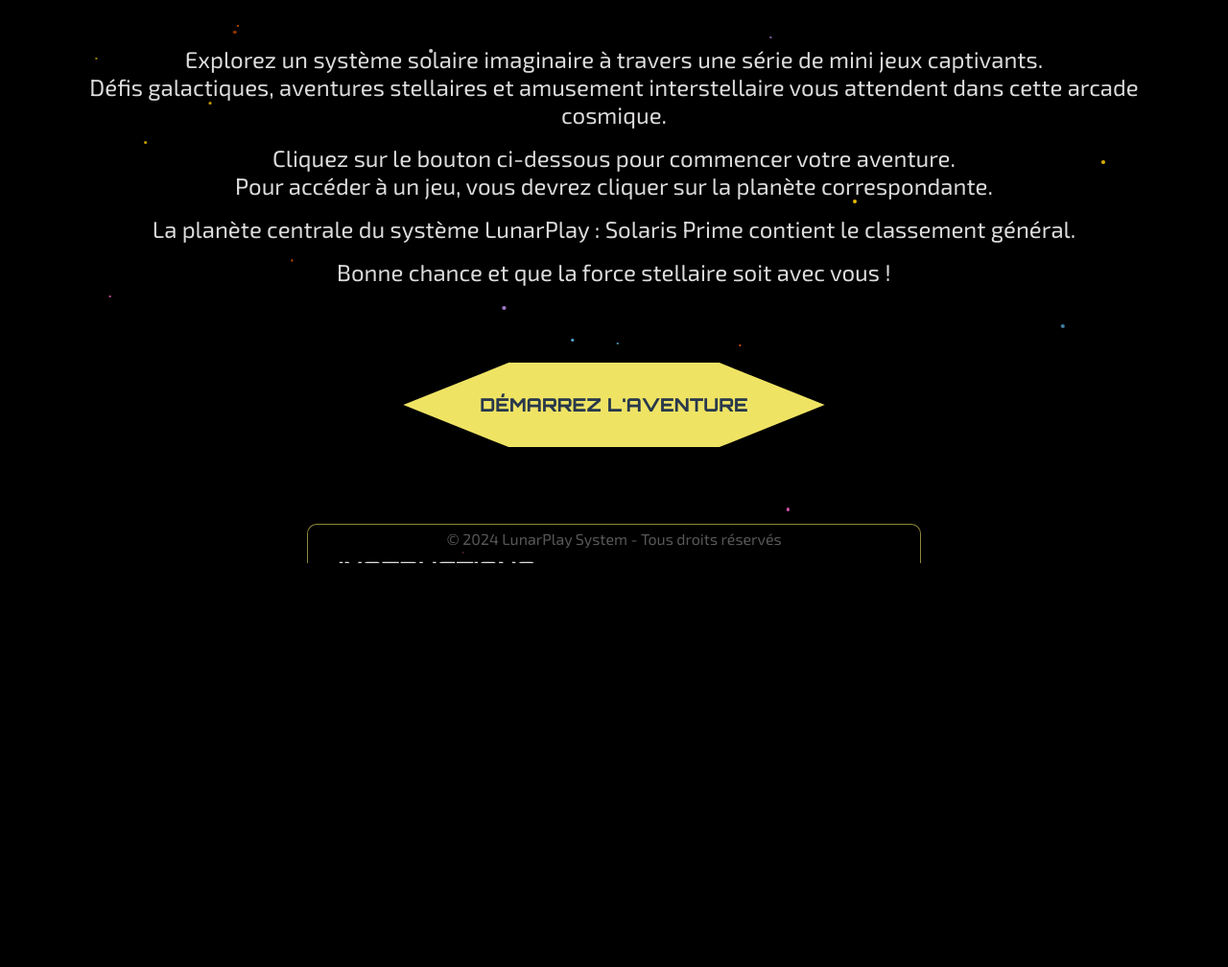
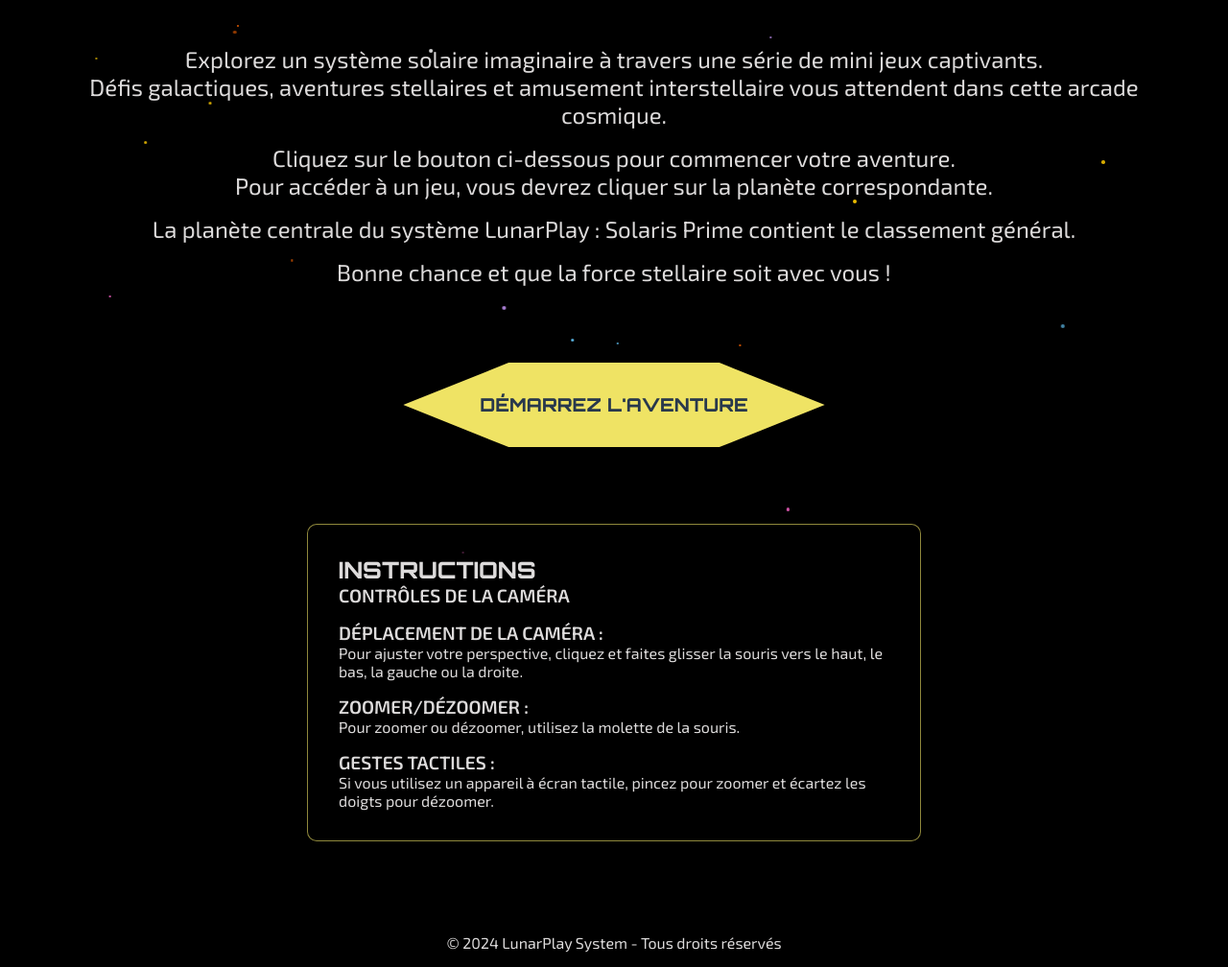
Before and after one commit to MyriamKuhn/LunarPlaySystem, a PHP site: page / in a window 1280 px wide. Shown: the part 213-1221 px from the top of the page at 96% size. Before the commit the page ends 800 px from the top, so only its background shows below. Run offline with PHP 8.4, Linux system fonts and the light colour scheme.

Commit message:
Bugfixes on Index

```diff
--- a/assets/css/index.css
+++ b/assets/css/index.css
@@ -16,10 +16,9 @@
 }
 
 body {
-  position: relative;
   height: 100vh;
   width: 100vw;
-  overflow: hidden;
+  overflow-x: hidden;
   background-color: black;
   font-family: "Exo 2", sans-serif;
   color: var(--color-text);
@@ -27,9 +26,12 @@ body {
 }
 
 .background {
-  position: absolute;
+  position: fixed;
+  top: 0;
+  left: 0;
   width: 100%;
   height: 100%;
+  z-index: -1;
   overflow: hidden;
 }
 
@@ -61,11 +63,19 @@ body {
   }
 }
 
+.wrapper {
+  display: flex;
+  flex-direction: column;
+  z-index: 1;
+  min-height: 100vh;
+}
+
 .container {
+  flex: 1;
   display: flex;
   flex-direction: column;
   align-items: center;
-  margin: 5rem;
+  padding: 5rem;
 }
 
 .main-title {
@@ -84,7 +94,6 @@ body {
   font-weight: 400;
   text-align: center;
   margin-top: 2rem;
-  margin-bottom: 2rem;
 }
 
 .description {
@@ -140,31 +149,19 @@ body {
   }
 }
 
-.footer {
-  position: absolute;
-  bottom: 0;
-  width: 100%;
-  display: flex;
-  justify-content: center;
-  align-items: center;
-  padding: 1rem;
-}
-
 .info {
-  z-index: 1000;
-  position: absolute;
-  left: 0;
-  right: 0;
-  margin: 5rem auto;
+  margin-left: auto;
+  margin-right: auto;
+  margin-top: 5rem;
   max-width: 50vw;
   background-color: rgba(0, 0, 0, 0.6);
   color: var(--color-text);
   padding: 2rem;
   border-radius: 10px;
-  text-align: center;
   border: 1px solid rgb(239, 227, 100, 0.6);
   box-shadow: 0 0 10px 5px rgba(0, 0, 0, 0.5);
   text-align: start;
+  font-size: 1rem;
 }
 
 .info-title {
@@ -172,6 +169,20 @@ body {
   font-size: 1.5rem;
   font-weight: 800;
   text-transform: uppercase;
+}
+
+.info-subtitle {
+  font-size: 1.2rem;
+  font-weight: 600;
+  text-transform: uppercase;
+}
+
+.footer {
+  width: 100%;
+  display: flex;
+  justify-content: center;
+  align-items: center;
+  padding: 1rem;
 }
 
 /* Pour les appareils dont la largeur est inférieure ou égale à 768px (tablettes et mobiles) */
@@ -216,7 +227,7 @@ body {
   }
 
   .container {
-    margin: 2rem;
+    padding: 2rem;
   }
 
   .footer {
--- a/index.php
+++ b/index.php
@@ -21,20 +21,25 @@ ini_set('error_log', $_SERVER['DOCUMENT_ROOT'].'/error.log');
   <meta name="keywords" content="LunarPlay System, mini jeux, système solaire imaginaire, jeux en ligne, arcade spatiale, jeux galactiques, aventure stellaire, défis interstellaires, exploration de planètes" />
   <title>LunarPlay System - Explorez des Mini Jeux dans un Système Solaire Imaginaire</title>
   <link rel="shortcut icon" href="/assets/logo/logo_small.svg" type="image/svg+xml">
+  <!-- Stylesheet -->
   <link rel="stylesheet" href="/assets/css/index.css" />
 </head>
 
 <body>
-  <div class="background">
-
+  <!-- Background -->
+  <div class="background"></div>
+  <!-- START : Wrapper -->
+  <div class="wrapper">
+    <!-- START : Container -->
     <div class="container">
-
+      <!-- START : Header -->
       <header class="header">
         <img src="/assets/logo/logo_small.svg" alt="Logo de LunarPlay System" width="100">
         <h1 class="main-title">LunarPlay System</h1>
         <img src="/assets/logo/logo_small.svg" alt="Logo de LunarPlay System" width="100">
       </header>
-
+      <!-- END : Header -->
+      <!-- START : Main -->
       <main class="main">
         <div class="description">
           <p>Explorez un système solaire imaginaire à travers une série de mini jeux captivants.</p>
@@ -47,30 +52,31 @@ ini_set('error_log', $_SERVER['DOCUMENT_ROOT'].'/error.log');
         <div>
           <a href="/pages/lunarplay.php" class="button" id="start-button">Démarrez l'aventure</a>
         </div>
-
         <div class="info">
           <h2 class="info-title">Instructions</h2>
           <div class="info-content">
-            <p class="mb">Contrôles de la caméra</p>
-            <p>Déplacement de la caméra :</p>
+            <p class="mb info-subtitle">Contrôles de la caméra</p>
+            <p class="info-subtitle">Déplacement de la caméra :</p>
             <p class="mb">Pour ajuster votre perspective, cliquez et faites glisser la souris vers le haut, le bas, la gauche ou la droite.</p>
-            <p>Zoomer/Dézoomer :</p>
+            <p class="info-subtitle">Zoomer/Dézoomer :</p>
             <p class="mb">Pour zoomer ou dézoomer, utilisez la molette de la souris.</p>
-            <p>Gestes tactiles :</p>
+            <p class="info-subtitle">Gestes tactiles :</p>
             <p>Si vous utilisez un appareil à écran tactile, pincez pour zoomer et écartez les doigts pour dézoomer.</p>
           </div>
         </div>
       </main>
-
+      <!-- END : Main -->
+    </div>
+    <!-- END : Container -->
+    <!-- START : Footer -->
       <footer class="footer">
         <p>&copy; 2024 LunarPlay System - Tous droits réservés</p>
       </footer>
+    <!-- END : Footer -->
+  </div>
+  <!-- END : Wrapper -->
 
-    </div>
-
-  </div>
-
+  <!-- Scripts -->
   <script type="module" src="/assets/js/index.js"></script>
 </body>
-
 </html>
```
